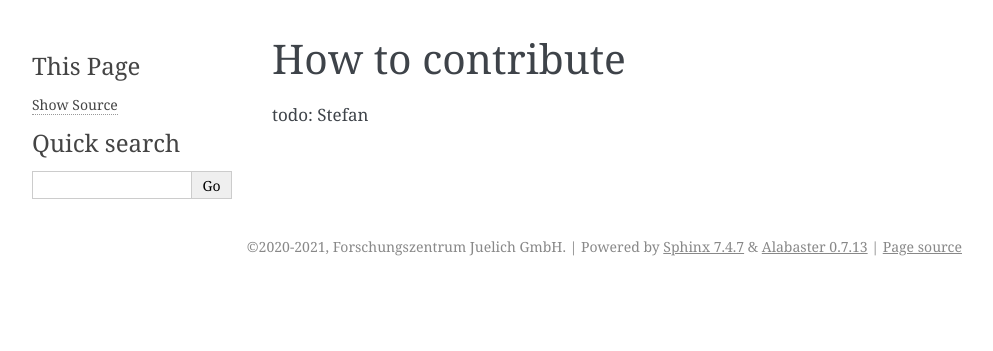
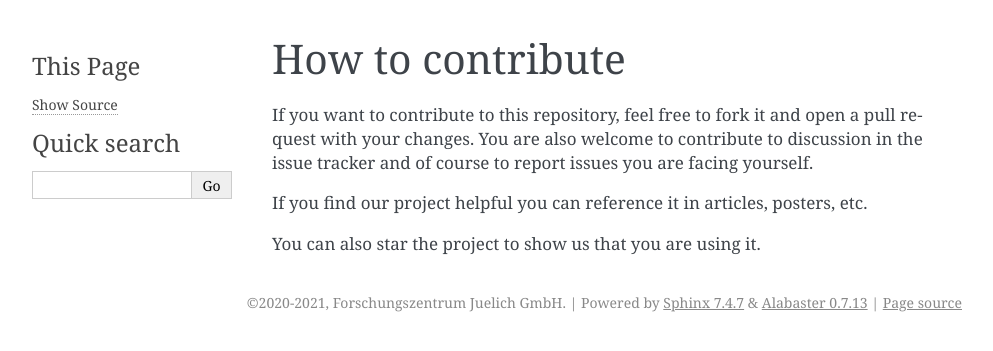
Before and after one commit to FZJ-INM1-BDA/siibra-python, a Sphinx documentation site: the page built from docs/contribute.rst, in a window 1280 px wide. Shown: the top 351 px of the page, without its empty margins (148-1141 px from the left). Built offline with Sphinx 7.4.7, drawn with Linux system fonts in a browser that asks for light colours.

Commit message:
Add contribution guide

```diff
--- a/docs/contribute.rst
+++ b/docs/contribute.rst
@@ -4,4 +4,8 @@
 How to contribute
 -----------------
 
-todo: Stefan
+If you want to contribute to this repository, feel free to fork it and open a pull request with your changes. You are also welcome to contribute to discussion in the issue tracker and of course to report issues you are facing yourself.
+
+If you find our project helpful you can reference it in articles, posters, etc.
+
+You can also star the project to show us that you are using it.
```
